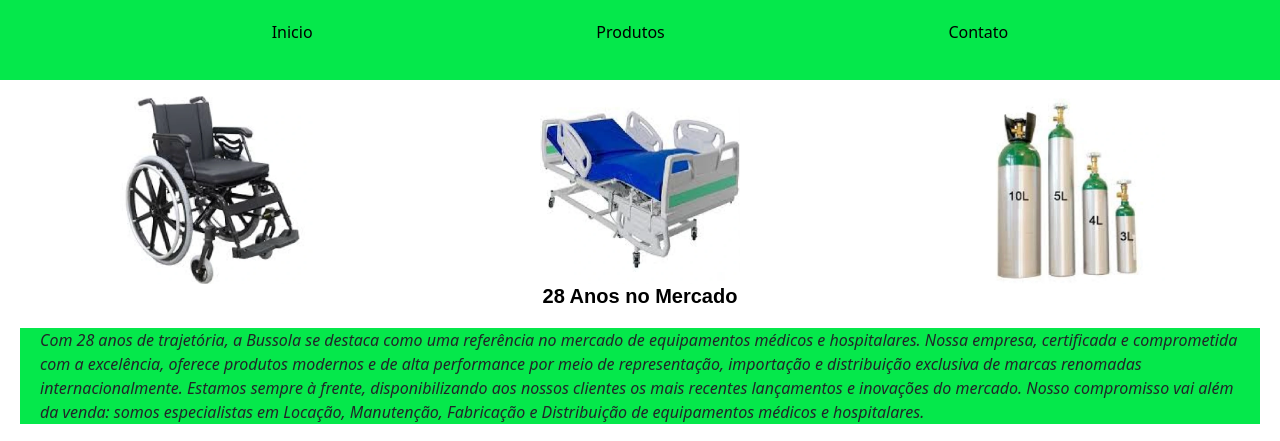
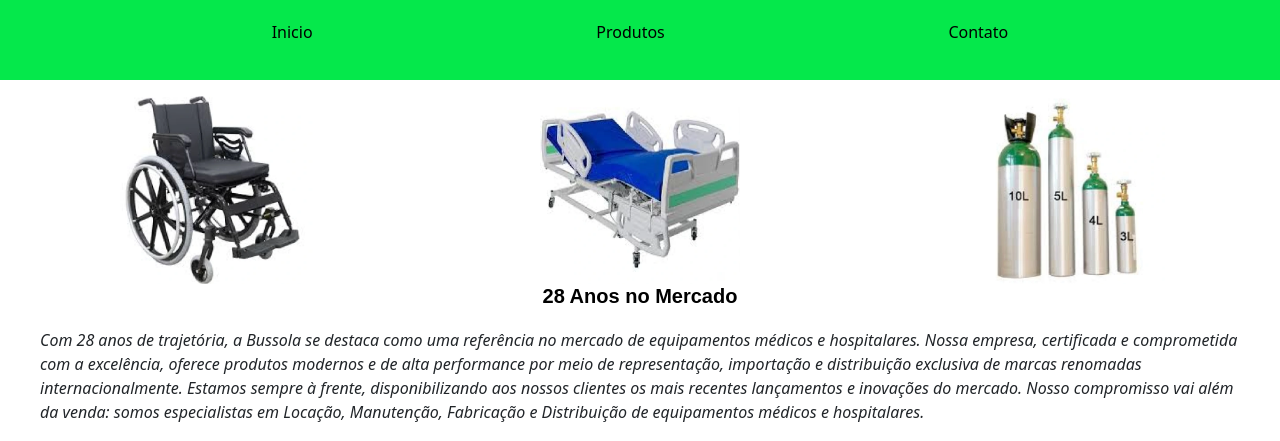
Before and after one commit to juliemartins1/trabalho3, a plain HTML site: page index.html in a window 1280 px wide. Shown: the part 166-607 px from the top of the page. Drawn offline with nearby package versions, Linux system fonts and the light colour scheme.

Commit message:
estilo.css

```diff
--- a/css/estilo.css
+++ b/css/estilo.css
@@ -85,7 +85,6 @@
   justify-self: center;
   align-items: center;
   flex-wrap: wrap;
-  background-color: #05e84b;
 }
 
 .galeriacontainer {
```
